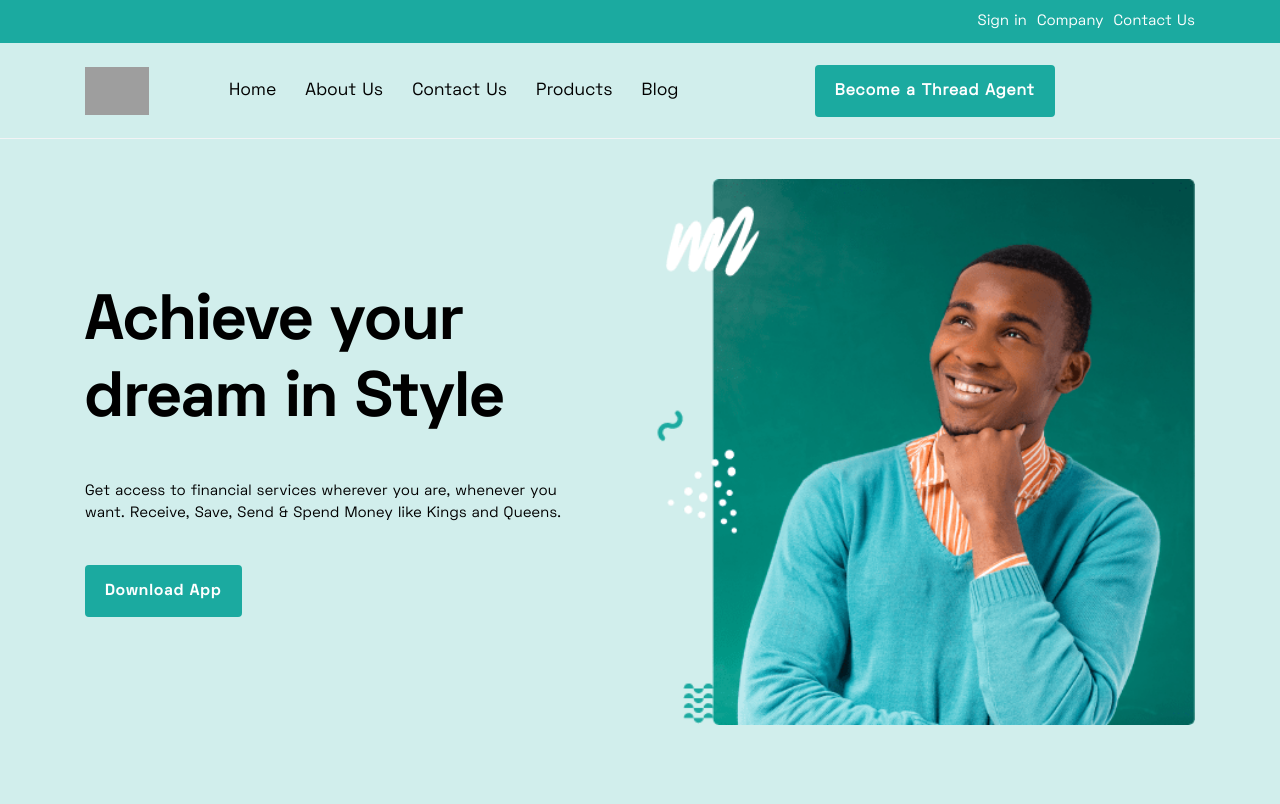
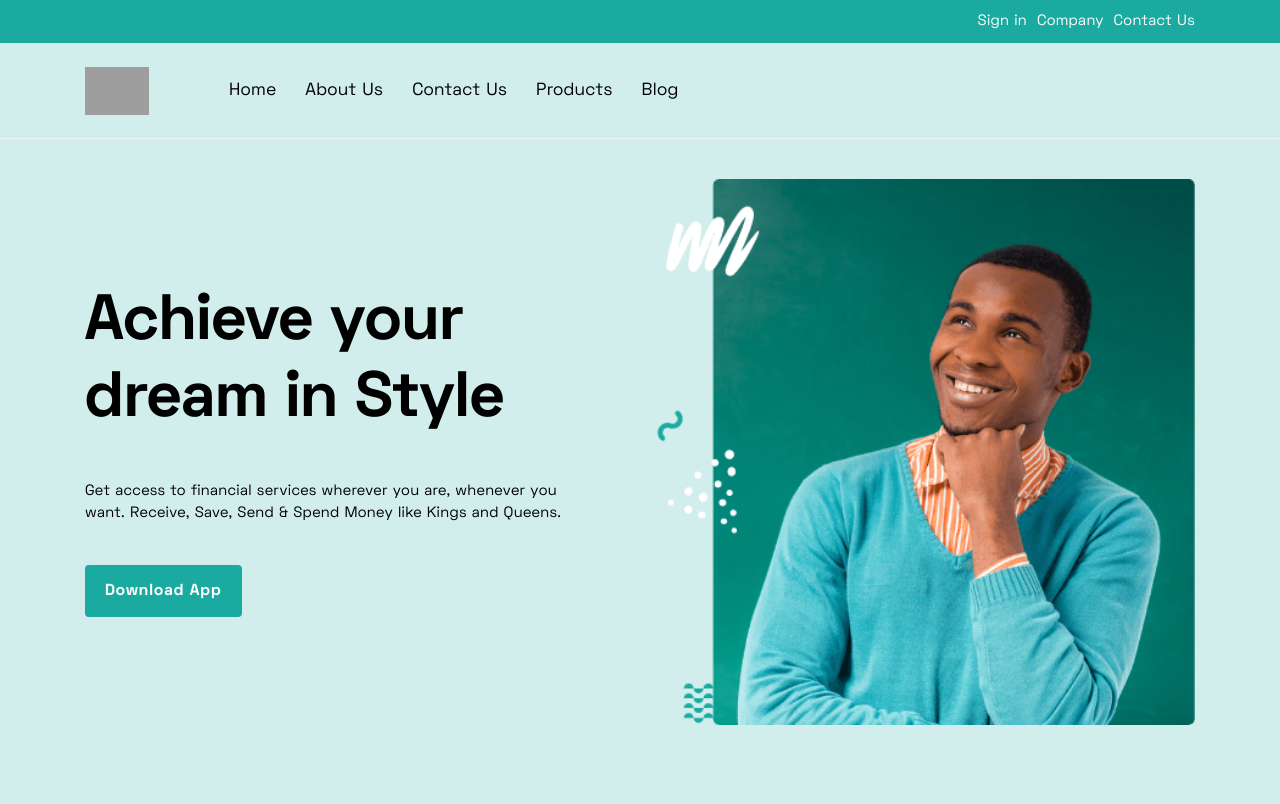
Before and after one commit to Threadigit/ThreadWeb, a PHP site: page / in a window 1280 px wide. Shown: the top 804 px of the page. Run offline with PHP 8.4, Linux system fonts and the light colour scheme; some libraries are stand-ins or nearby versions; grey boxes are pictures that could not be loaded.

Commit message:
Update index.php

```diff
--- a/index.php
+++ b/index.php
@@ -66,11 +66,6 @@
                 </div>
                 <div class="level-right">
                     <!-- your list menu here -->
-                    <div class="navbar-menu align-items-right" >
-                        <a href="" data-aos="fade-left" data-aos-delay="400" class="btn btn-secondary mr-1 aos-init aos-animate">
-                            Become a Thread Agent
-                        </a>
-                    </div>
                     <div class="mobile-overlay">
                         <div class="mobile-overlay-bg"></div>
                         <div class="mobile-menu">
```
